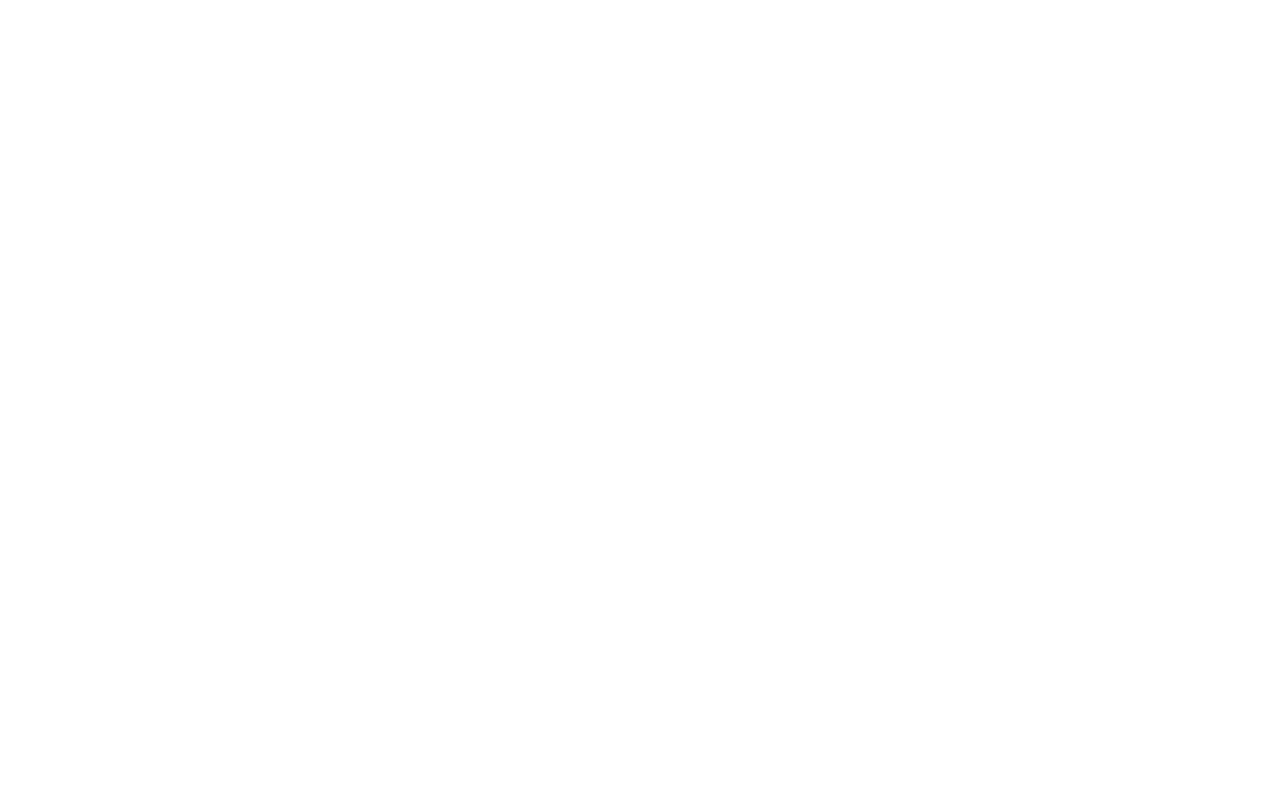
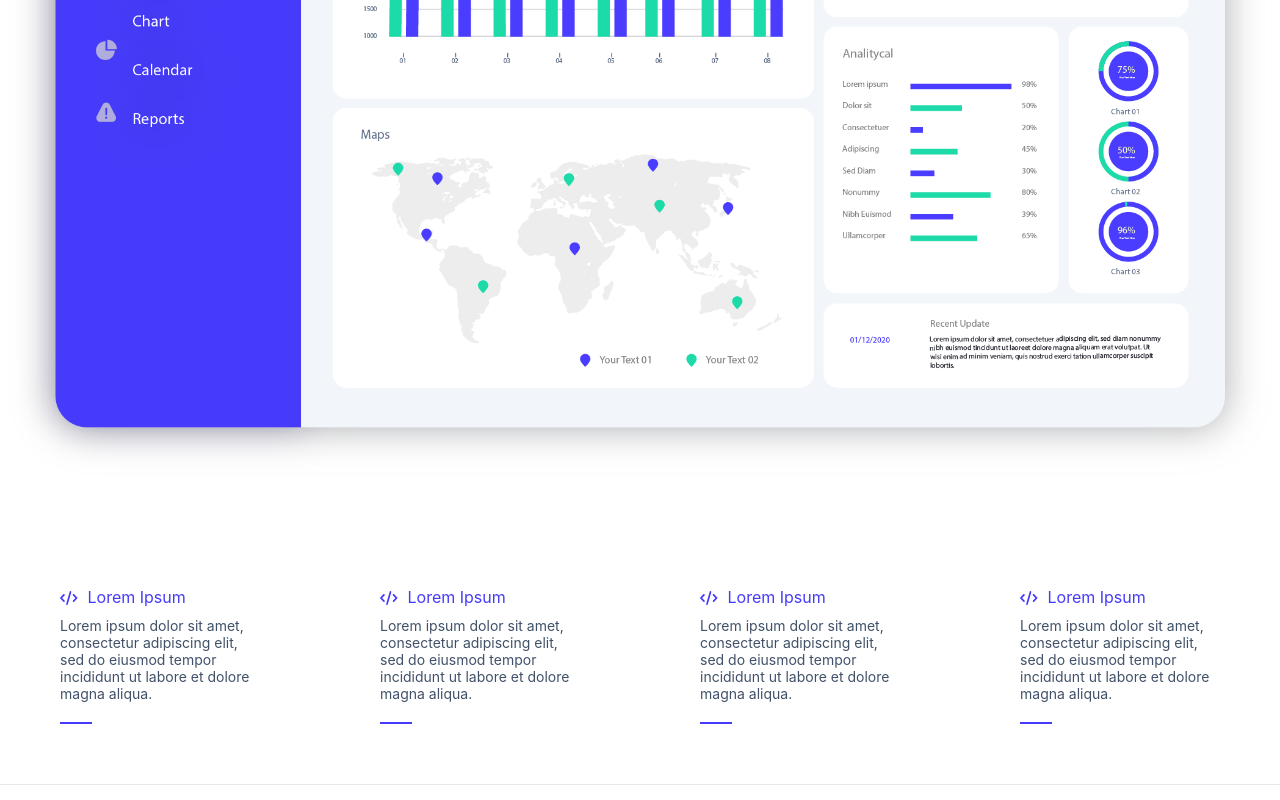
Before and after one commit to davidhngr/sample-site, a React (Create React App) app: page / in a window 1280 px wide. Shown: the part 1042-1842 px from the top of the page. Before the commit the page ends 800 px from the top, so only its background shows below. Built offline with nearby package versions, Linux system fonts and the light colour scheme.

Commit message:
added features showcase & modified css

```diff
--- /dev/null
+++ b/src/components/Feature/Feature.jsx
@@ -0,0 +1,49 @@
+import { FontAwesomeIcon } from "@fortawesome/react-fontawesome";
+import { faCode } from "@fortawesome/free-solid-svg-icons";
+
+function FeatureBox({ icon, header, content }) {
+  return (
+    <div className="box">
+      <div className="box-header">
+        <FontAwesomeIcon
+          style={{ fontSize: 14, paddingRight: 10 }}
+          icon={icon}
+        />
+        {header}
+      </div>
+      <div className="box-content">{content}</div>
+      <div className="box-underline" />
+    </div>
+  );
+}
+
+export default function Feature() {
+  return (
+    <div className="feature">
+      <FeatureBox
+        icon={faCode}
+        header="Lorem Ipsum"
+        content="Lorem ipsum dolor sit amet, consectetur adipiscing elit, sed do eiusmod
+        tempor incididunt ut labore et dolore magna aliqua."
+      />
+      <FeatureBox
+        icon={faCode}
+        header="Lorem Ipsum"
+        content="Lorem ipsum dolor sit amet, consectetur adipiscing elit, sed do eiusmod
+        tempor incididunt ut labore et dolore magna aliqua."
+      />
+      <FeatureBox
+        icon={faCode}
+        header="Lorem Ipsum"
+        content="Lorem ipsum dolor sit amet, consectetur adipiscing elit, sed do eiusmod
+        tempor incididunt ut labore et dolore magna aliqua."
+      />
+      <FeatureBox
+        icon={faCode}
+        header="Lorem Ipsum"
+        content="Lorem ipsum dolor sit amet, consectetur adipiscing elit, sed do eiusmod
+        tempor incididunt ut labore et dolore magna aliqua."
+      />
+    </div>
+  );
+}
--- a/src/pages/App.jsx
+++ b/src/pages/App.jsx
@@ -1,11 +1,14 @@
 import "../dist/scss/styles.scss";
 import Navbar from "../components/Navbar/Navbar";
+import Feature from "../components/Feature/Feature";
+
+import platformDashboard from "../images/hero-dashboard.png";
 import { FontAwesomeIcon } from "@fortawesome/react-fontawesome";
 import { faArrowRightLong } from "@fortawesome/free-solid-svg-icons";
 
 function App() {
   return (
-    <div>
+    <div className="homepage">
       <Navbar />
       <div className="hero-container">
         <div className="content">
@@ -24,14 +27,22 @@
         </div>
 
         <div className="content">
-          <div className="button">
+          <button className="button">
             <FontAwesomeIcon
               style={{ fontSize: 14, paddingRight: 10 }}
               icon={faArrowRightLong}
             />
-            Click here
-          </div>
+            Free trial
+          </button>
         </div>
+      </div>
+      <div className="hero-img">
+        <div className="content">
+          <img src={platformDashboard} alt="saas-platform-dashboard" />
+        </div>
+      </div>
+      <div className="content">
+        <Feature />
       </div>
     </div>
   );
```
Also changed, not shown: src/dist/css/styles.css, src/dist/scss/_buttons.scss, src/dist/scss/_config.scss, src/dist/scss/_utilities.scss, src/dist/scss/styles.scss, src/images/hero-dashboard.png (added), 1 other file (tests, documents, lock files or other folders).
